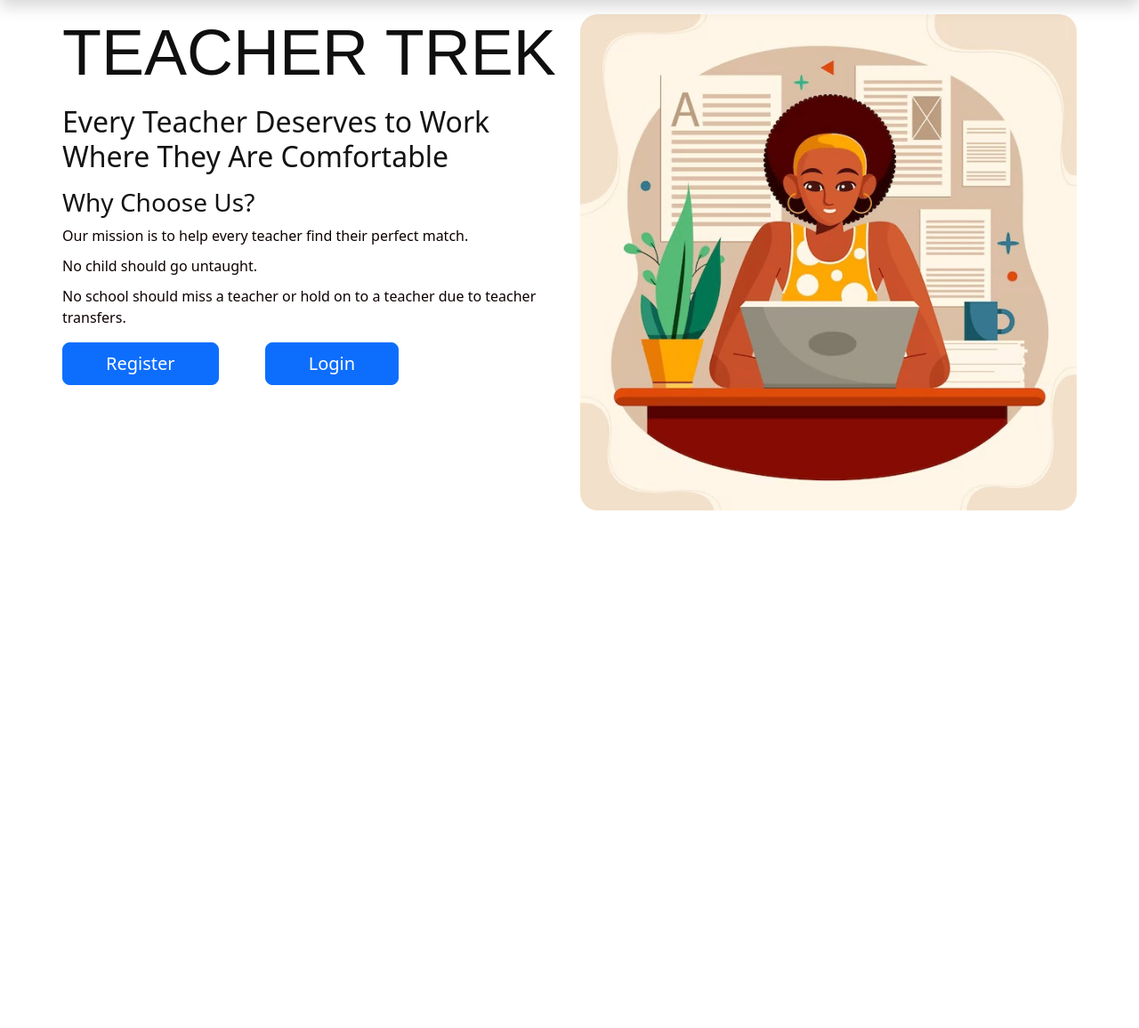
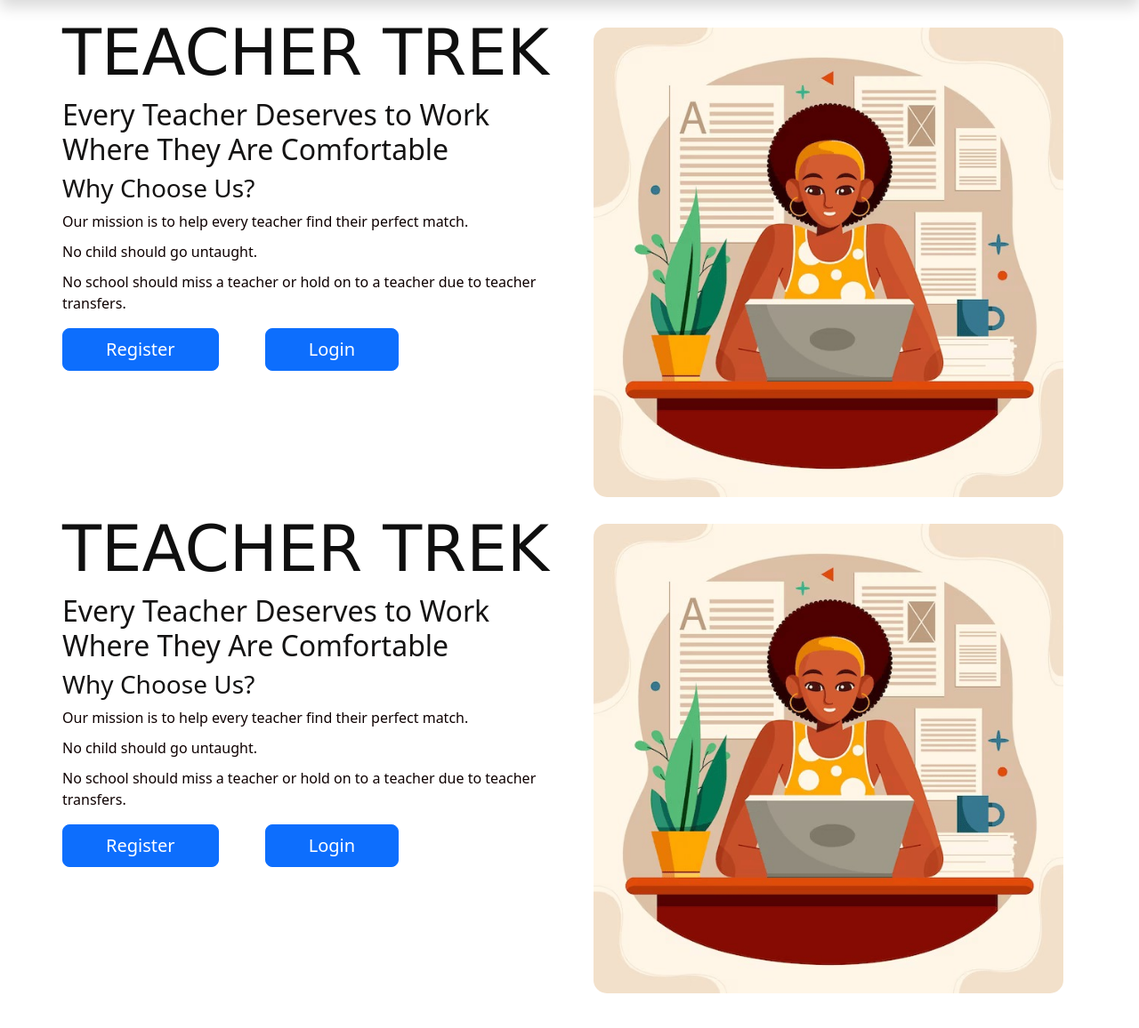
Before and after one commit to Saddickq/TeacherTrek, a Flask app: page / in a window 1280 px wide. Shown: the part 56-1212 px from the top of the page at 89% size. Before the commit the page ends 630 px from the top, so only its background shows below. Run offline with Flask 3, Linux system fonts and the light colour scheme.

Commit message:
more changes on the home page

```diff
--- a/application/static/main.css
+++ b/application/static/main.css
@@ -1,10 +1,3 @@
-/* .landing-page{
-  font-family: "Quicksand", sans-serif;
-  display: flex;
-  justify-content: space-evenly;
-  height: 90vh;
-  width: 100%;
-} */
 .landing-page{
   display: flex;
 
@@ -13,26 +6,27 @@
 .landing-page h1 {
   font-size: 4.5rem;
   color: #0f0f0f;
-  font-family: "ubuntu",sans-serif;
+  font-family: 'Verdana', 'Geneva', sans-serif;
+
 }
 .landing-page h2, h3 {
   color: #141313;
-  margin-top: 1rem;
 }
 
 .landingImage {
-  border-radius: 20px;
+  border-radius: 30px;
+  padding: 15px;
 }
 
 ul {
-    list-style-type: none; /* Remove default list styling */
+    list-style-type: none;
     padding: 0;
 }
 
 li {
     text-shadow: 4px 4px px #000000;
     color: #0e0101;
-    margin-bottom: 10px; /* Add spacing between list items */
+    margin-bottom: 10px;
 }
 .content-section {
     background: #ffffff;
@@ -44,10 +38,6 @@ li {
 
 .home-font {
     font-family: 'Verdana', 'Geneva', sans-serif;
-    /* font-family: 'Arial', 'Helvetica Neue', 'Helvetica', sans-serif;
-    font-family: 'Roboto', 'Arial', sans-serif;
-    font-family: 'Georgia', 'Times New Roman', serif;
-    font-family: 'Cambria', 'Georgia', serif; */
 
 }
 
--- a/application/templates/landing_page.html
+++ b/application/templates/landing_page.html
@@ -1,10 +1,12 @@
 {% extends "base.html" %}
 
 {% block content %}
+    <div class="grid" style="row-gap: 0;">
+        <div class="g-col-12">
             <div class="container-md p-0 landing-page">
                 <div class="row">
                     <div class="col-md-6">
-                <h1>TEACHER TREK</h1>
+                        <h1 class="home-font">TEACHER TREK</h1>
                         <h2>Every Teacher Deserves to Work Where They Are Comfortable</h2>
                         <h3>Why Choose Us?</h3>
                         <ul>
@@ -18,6 +20,31 @@
                     <div class="col-md-6">
                         <img src="static/images/landing_page2.jpeg" class="landingImage" alt="teacher">
                     </div>
+
+                </div>
+            </div>
+        </div>
+        <div class="g-col-12">
+            <div class="container-md p-0 landing-page">
+                <div class="row">
+                    <div class="col-md-6">
+                        <h1 class="home-font">TEACHER TREK</h1>
+                        <h2>Every Teacher Deserves to Work Where They Are Comfortable</h2>
+                        <h3>Why Choose Us?</h3>
+                        <ul>
+                            <li>Our mission is to help every teacher find their perfect match.</li>
+                            <li>No child should go untaught.</li>
+                            <li>No school should miss a teacher or hold on to a teacher due to teacher transfers.</li>
+                        </ul>
+                        <a href="{{ url_for('register') }}" class="btn rounded-button btn-lg btn-primary px-5 me-5">Register</a>
+                        <a href="{{ url_for('login') }}" class="btn rounded-button btn-lg btn-primary px-5">Login</a>
+                    </div>
+                    <div class="col-md-6">
+                        <img src="static/images/landing_page2.jpeg" class="landingImage" alt="teacher">
+                    </div>
+
+                </div>
+            </div>
         </div>
     </div>
 {% endblock %}
```
Also changed, not shown: application/templates/home.html (+7 -4 lines), application/templates/request.html (+4 -4 lines), instance/database.db. Lines whose indentation alone changed are shown as unchanged.
